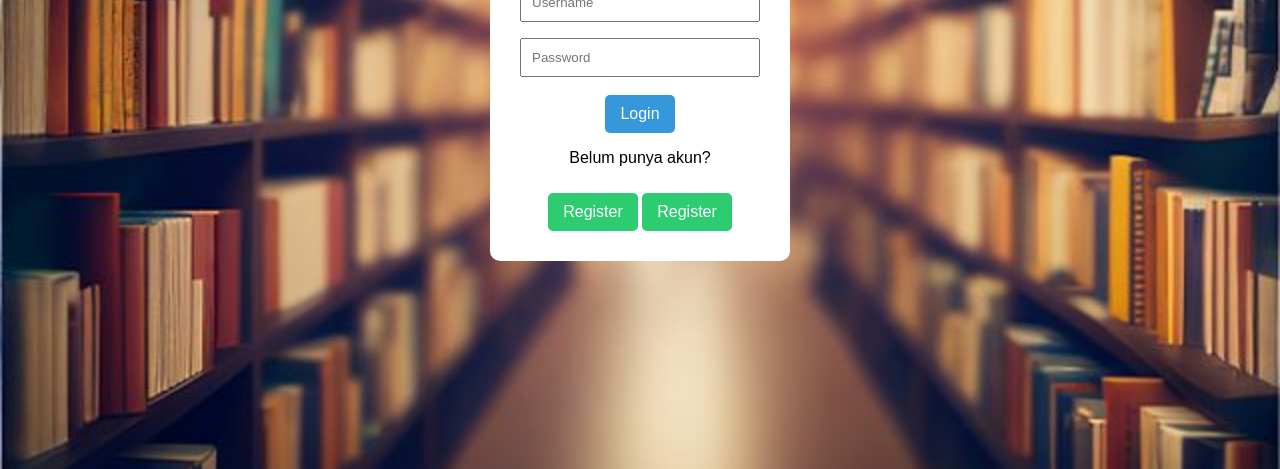
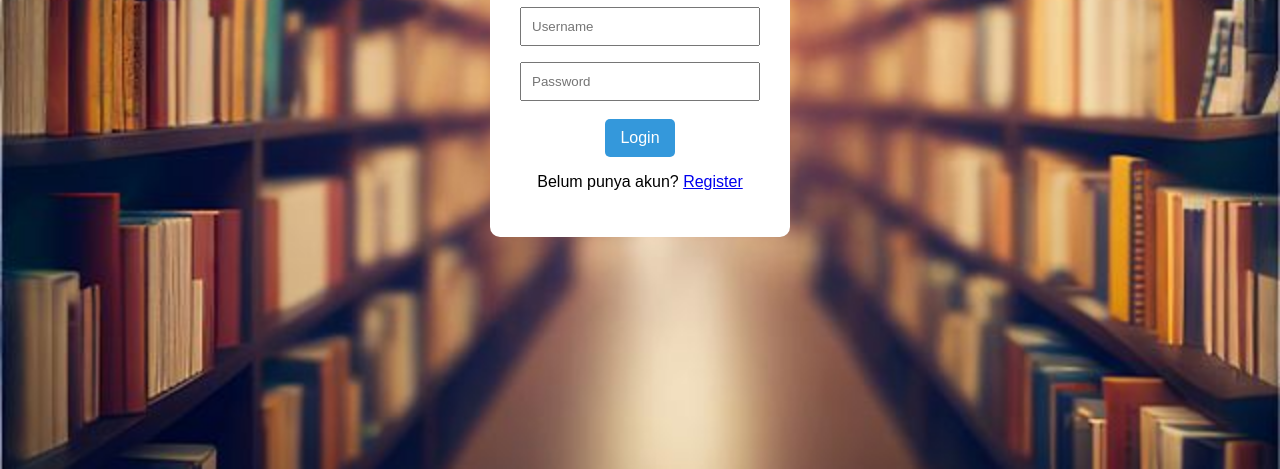
Before and after one commit to aikaustmut/SatuKlik, a plain HTML site: page index.html in a window 1280 px wide. Shown: the part 331-800 px from the top of the page. Drawn offline with Linux system fonts and the light colour scheme.

Commit message:
Update index.html

```diff
--- a/index.html
+++ b/index.html
@@ -17,11 +17,11 @@
         <!-- Login langsung ke home -->
         <a href="home.html" class="btn">Login</a>
 
-        <p>Belum punya akun?</p>
-<a href="register.html" class="btn register-btn">Register</a>
+       <p class="register-text">
+    Belum punya akun?
+    <a href="register.html" class="register-link">Register</a>
+        </p>
 
-        <!-- Ke halaman register -->
-        <a href="register.html" class="btn register-btn">Register</a>
     </div>
 </div>
 
```
